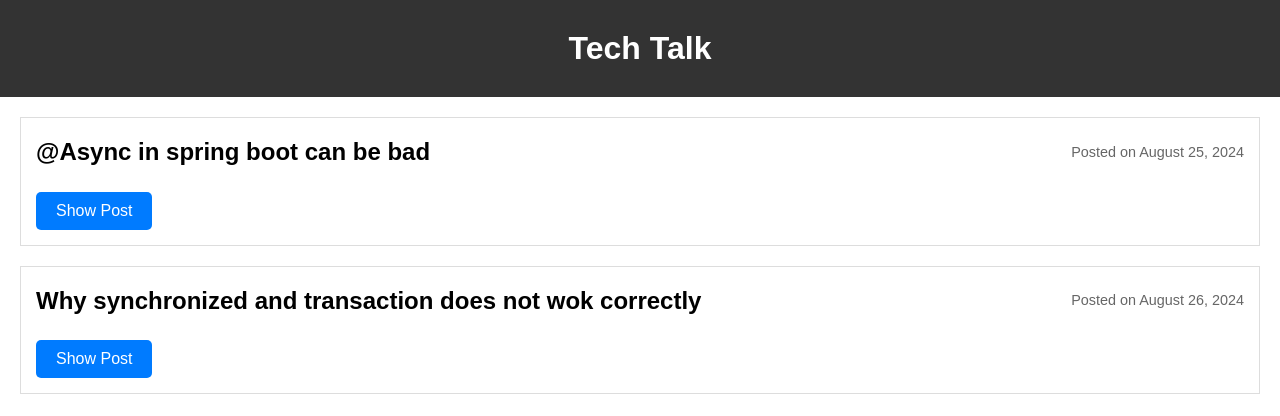
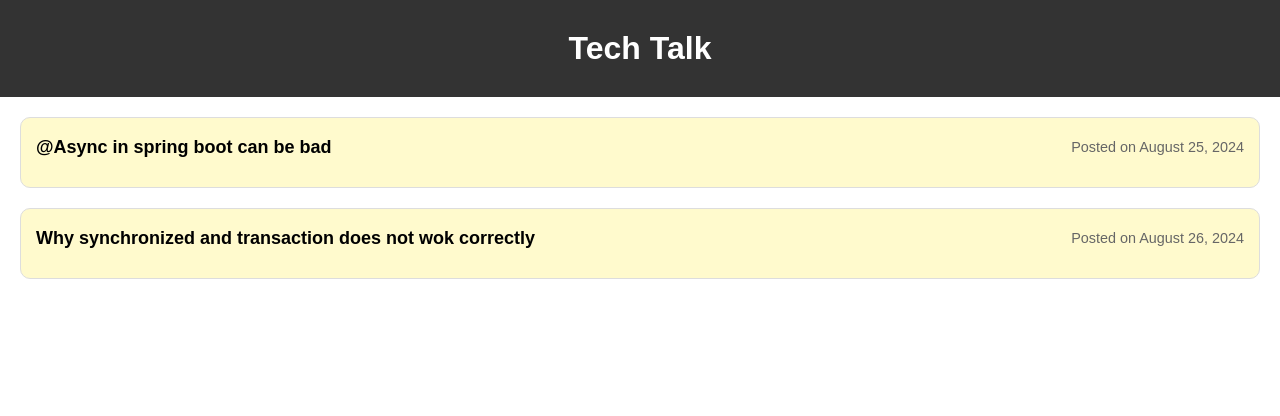
Before and after one commit to AbdElrahmanMuhammedNasr/portfolio, a plain HTML site: page blog/blog.html in a window 1280 px wide. Drawn offline with Linux system fonts and the light colour scheme.

Commit message:
first blog

```diff
--- a/blog/script.js
+++ b/blog/script.js
@@ -7,16 +7,18 @@ let posts = [
              { type: 'image', src: './asyncPic/1.png', alt: 'Placeholder Image' },
             { type: 'text', content: 'i will send 9 request at same time  we will find the the first 8 requests done at same time but the request number 9 wait 10 sec until it excute ' },
             { type: 'image', src: './asyncPic/2.png', alt: 'Placeholder Image' },
-            { type: 'text', content: 'this because of <strong>threadPoolTaskExecutorBuilder</strong> it makes' +
-                    ' 8 thread to about 2 billion threads and queue size is 2 billion this make request number 9 will wait because the 8 thread serve the first 8 requests' +
+            { type: 'text', content: 'this because of <strong>threadPoolTaskExecutorBuilder</strong> it makes  8 thread to about 2 billion threads and queue size is 2 billion ' +
+                    '<br/> this make request number 9 will wait because the 8 threads serve the first 8 requests ' +
                     'and will not create new thread because the queue is not full yet ' },
             { type: 'image', src: './asyncPic/3.png', alt: 'Placeholder Image' },
             { type: 'text', content: 'how can we  solve it'},
-            { type: 'text', content: 'crete custom threadPoolTaskExecutorBuilder'},
+            { type: 'text', content: 'create custom threadPoolTaskExecutorBuilder'},
             { type: 'image', src: './asyncPic/4.png', alt: 'Placeholder Image' },
             { type: 'text', content: 'and use the name of bean installed of leave  it  empty'},
             { type: 'image', src: './asyncPic/5.png', alt: 'Placeholder Image' },
-            { type: 'text', content: 'So when I sent 9 requests at the same time, the first 3 were executed at the same time because there were already 3 threads. The second 3 were added to the queue waiting. The third 3 did not find a place in the queue, so 3 new threads were created. When the first 3 finished their tasks, they went to the 3 in the queue and executed them.'},
+            { type: 'text', content: 'So when I sent 9 requests at the same time, the first 3 were executed at the same time because there were already 3 threads. ' +
+                    '<br/> The second 3 were added to the queue waiting. The third 3 did not find a place in the queue, so 3 new threads were created. ' +
+                    '<br/>When the first 3 finished their tasks, they went to the 3 in the queue and executed them.'},
             { type: 'image', src: './asyncPic/6.png', alt: 'Placeholder Image' },
 
         ]
@@ -39,7 +41,7 @@ function createSummary(summaryArray) {
         if (item.type === 'text') {
             return `<p>${item.content}</p>`;
         } else if (item.type === 'image') {
-            return `<img src="${item.src}" alt="${item.alt}" />`;
+            return `<img style="width: 50%" src="${item.src}" alt="${item.alt}" />`;
         }
     }).join(' ');
 }
@@ -51,6 +53,7 @@ function createBlogPost(title, date, summaryArray) {
     const summaryHTML = createSummary(summaryArray);
 
     post.innerHTML = `
+    <div class="all-post">
         <div class="post-header">
             <h3 class="post-title">${title}</h3>
             <p class="post-date">Posted on ${date}</p>
@@ -58,19 +61,17 @@ function createBlogPost(title, date, summaryArray) {
         <div class="summary-content" style="display: none;">
             <p>${summaryHTML}</p>
         </div>
-        <button class="toggle-button">Show Post</button>
-     `;
+      </div>
+      `;
 
     // Add event listener to toggle the summary visibility
-    const toggleButton = post.querySelector('.toggle-button');
-    const summaryContent = post.querySelector('.summary-content');
-
-    toggleButton.addEventListener('click', () => {
+     const summaryContent = post.querySelector('.summary-content');
+    const allPost = post.querySelector('.all-post');
+    const postHeader = post.querySelector('.post-header');
+    postHeader.addEventListener('click', () => {
         const isVisible = summaryContent.style.display === 'block';
         summaryContent.style.display = isVisible ? 'none' : 'block';
-        toggleButton.textContent = isVisible ? 'Show Post' : 'Hide Post';
-    });
-
+     });
     return post;
 }
 
--- a/blog/styles.css
+++ b/blog/styles.css
@@ -4,6 +4,7 @@ body {
     margin: 0;
     padding: 0;
     line-height: 1.6;
+
 
 }
 
@@ -26,8 +27,12 @@ nav a {
 
 .post {
     border: 1px solid #ddd;
+    background-color: #FFFACD;
     padding: 15px;
     margin-bottom: 20px;
+    font-size: large;
+    border-radius:10px;
+    text-align: center;
 }
 
 .post-header {
@@ -36,10 +41,12 @@ nav a {
     align-items: center;
     margin-bottom: 10px;
 }
-
+.post-header:hover{
+    cursor: pointer;
+}
 .post-title {
     margin: 0;
-    font-size: 1.5rem;
+    font-size: large;
 }
 
 .post-date {
@@ -58,6 +65,7 @@ nav a {
     cursor: pointer; /* Pointer cursor on hover */
     transition: background-color 0.3s ease; /* Smooth background color transition */
     margin-top: 10px; /* Space above the button */
+
 }
 
 .toggle-button:hover {
@@ -68,14 +76,3 @@ nav a {
     outline: none; /* Remove outline on focus */
     box-shadow: 0 0 0 3px rgba(0, 123, 255, 0.5); /* Add focus ring */
 }
-
-
-footer {
-    background-color: #333;
-    color: #fff;
-    text-align: center;
-    padding: 10px 0;
-    position: fixed;
-    bottom: 0;
-    width: 100%;
-}
```
